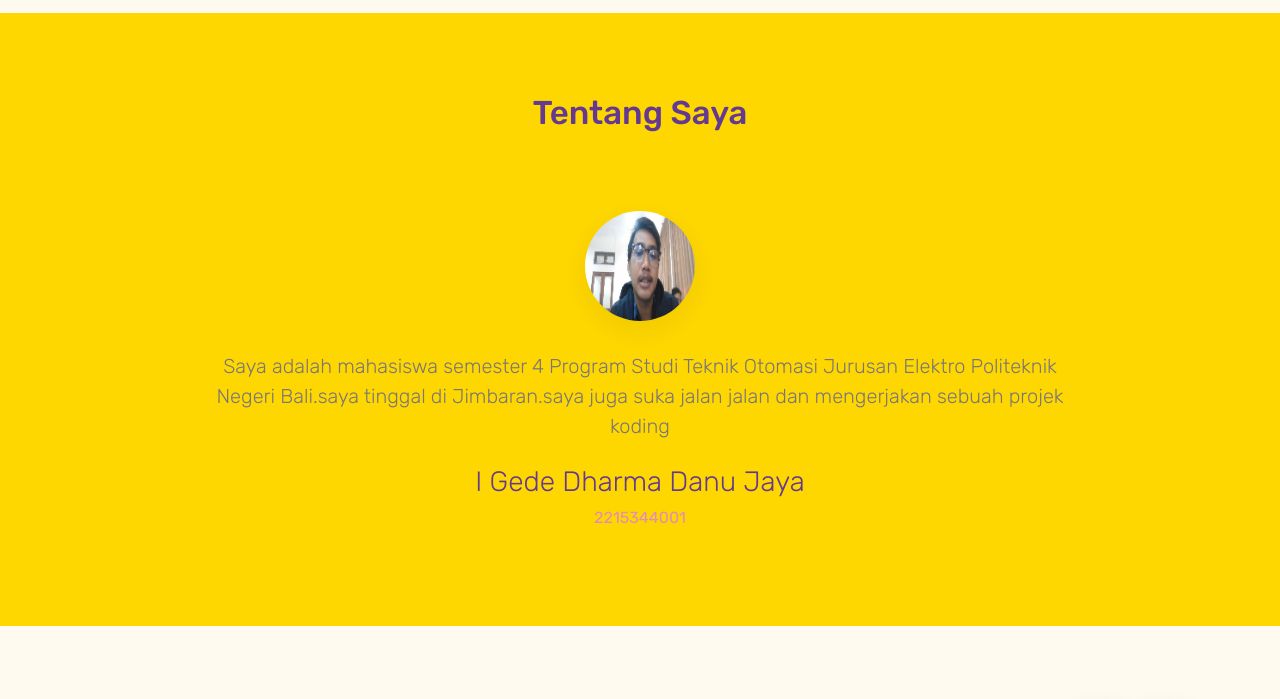
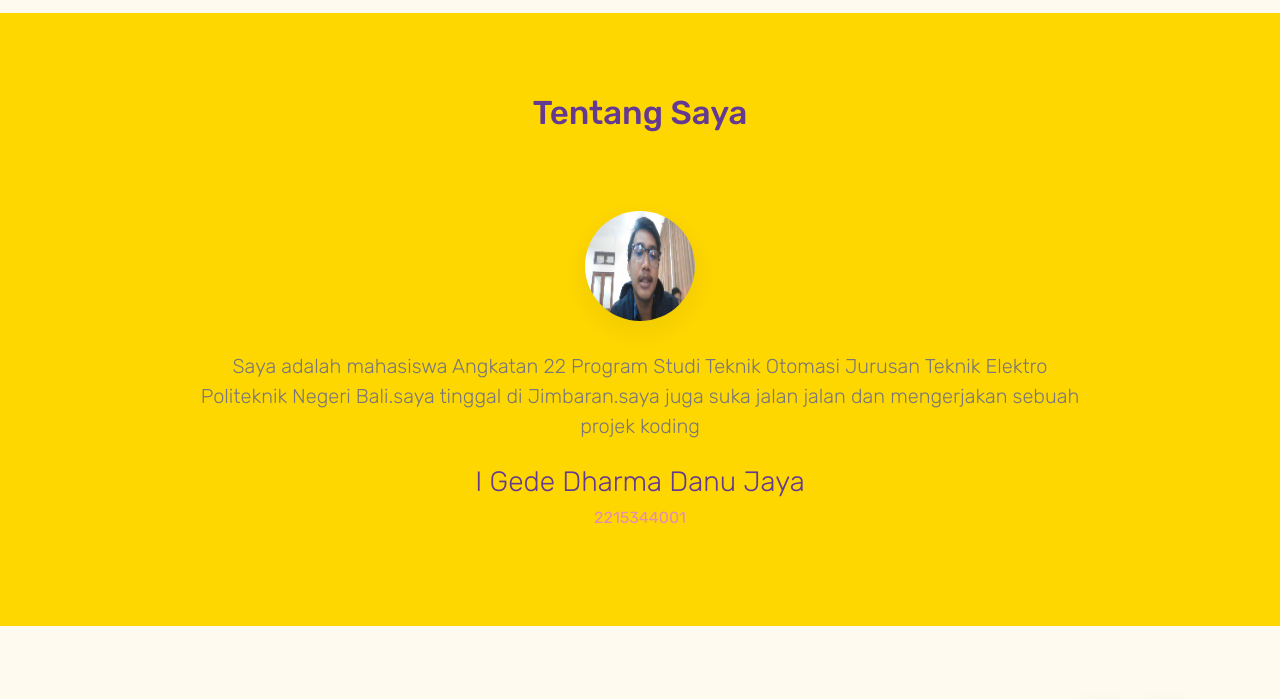
Before and after one commit to Phantomrin/FodderNest, a plain HTML site: page index.html in a window 1280 px wide. Shown: the part 3188-3887 px from the top of the page. Drawn offline with Linux system fonts and the light colour scheme.

Commit message:
Update index.html

```diff
--- a/index.html
+++ b/index.html
@@ -115,7 +115,7 @@
             <div class="testimonials owl-carousel">
                 <div class="testimonials-single">
                     <img src="images/client.png" alt="client" class="client-img">
-                    <blockquote class="blockquote">Saya adalah mahasiswa semester 4 Program Studi Teknik Otomasi Jurusan Elektro Politeknik Negeri Bali.saya tinggal di Jimbaran.saya juga suka jalan jalan dan mengerjakan sebuah projek koding</blockquote>
+                    <blockquote class="blockquote">Saya adalah mahasiswa Angkatan 22 Program Studi Teknik Otomasi Jurusan Teknik Elektro Politeknik Negeri Bali.saya tinggal di Jimbaran.saya juga suka jalan jalan dan mengerjakan sebuah projek koding</blockquote>
                     <h5 class="mt-4 mb-2">I Gede Dharma Danu Jaya</h5>
                     <p class="text-primary">2215344001</p>
                 </div>
```
